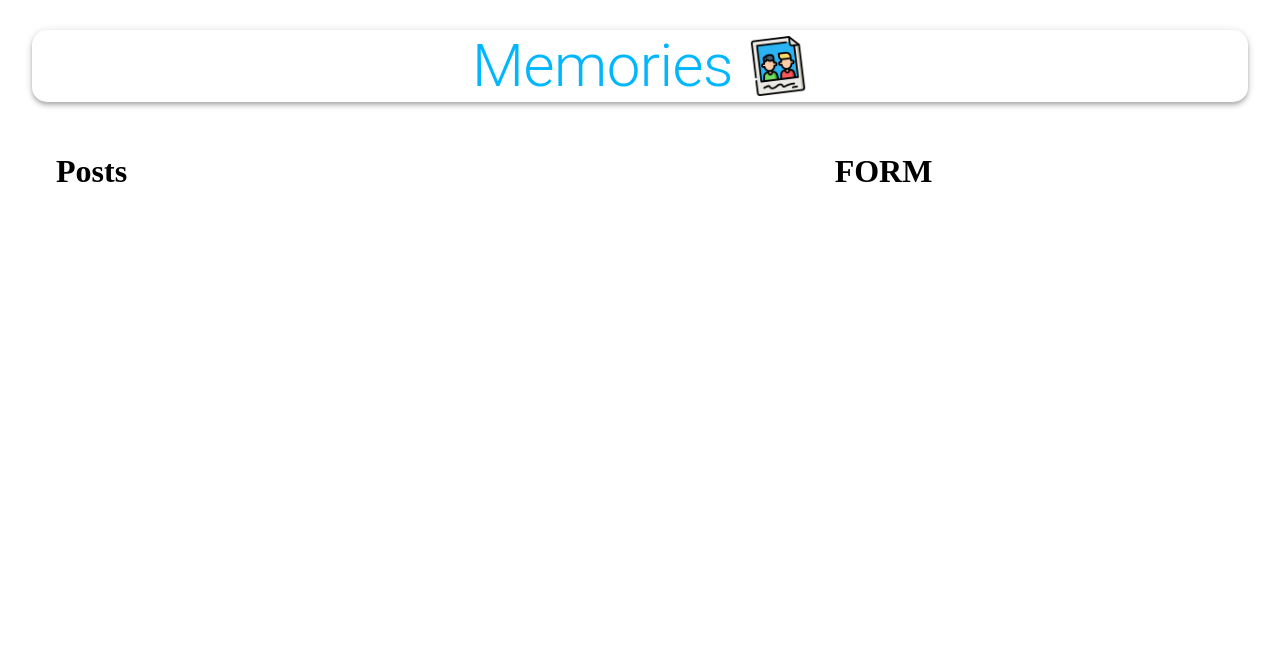
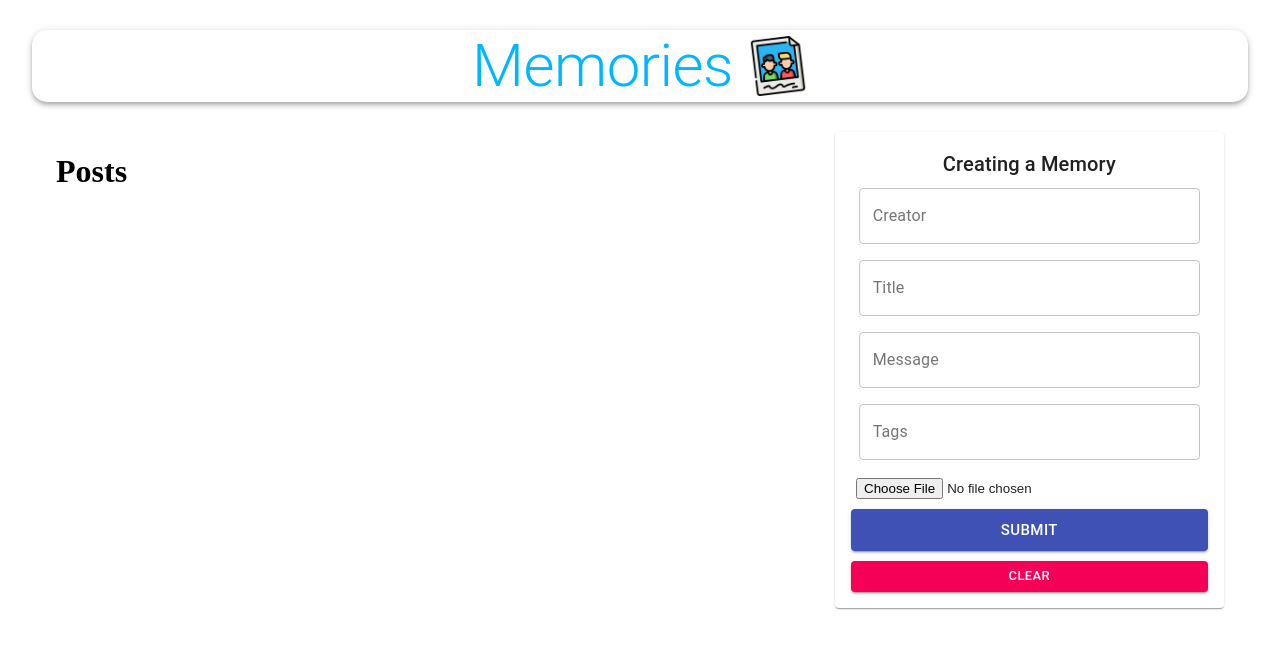
Before and after one commit to GuitherezDika/react_roject, a React (Create React App) app: page / in a window 1280 px wide. Shown: the top 648 px of the page. Built offline with nearby package versions, Linux system fonts and the light colour scheme; no server answers.

Commit message:
create post client

```diff
--- a/src/actions/posts.js
+++ b/src/actions/posts.js
@@ -13,3 +13,12 @@
 
     dispatch(action)
 }
+
+export const createPost = post => async dispatch => {
+    try {
+        const {data} = await api.createPost(post);
+        dispatch({type: 'CREATE', payload: data })
+    } catch (error) {
+        console.log(error);
+    }
+}
--- a/src/api/index.js
+++ b/src/api/index.js
@@ -3,3 +3,4 @@
  const url = `http://localhost:5000/posts`;
 
  export const fetchPosts = () => axios.get(url);
+ export const createPost = newPost => axios.post(url, newPost);
--- a/src/components/Forms/Form.js
+++ b/src/components/Forms/Form.js
@@ -1,9 +1,62 @@
-import React from "react";
+import React, { useState } from "react";
 import useStyles from './styles';
+import { Button, Paper, TextField, Typography } from "@material-ui/core";
+import FileBase from "react-file-base64";
+import { useDispatch } from "react-redux";
+import { createPost } from "../../actions/posts";
+
 const Form = () => {
-    const classes = useStyles()
+    const classes = useStyles();
+    const dispatch = useDispatch();
+
+    const [postData, setPostData] = useState({
+        creator: '', title: '', message: '', tags: '', selectedFile: ''
+    })
+    const handleSubmit = e => {
+        e.preventDefault(); // ngehindari untuk refresh saat di klik
+        dispatch(createPost(postData))
+    };
+    const clear = () => {};
+
     return (
-        <h1>FORM</h1>
+        <Paper className={classes.paper}>
+            <form autoComplete="off" noValidate
+            className={`${classes.root} ${classes.form}`} onSubmit={handleSubmit}>
+                <Typography variant="h6" >Creating a Memory</Typography>
+                <TextField name="creator" variant="outlined" label="Creator" fullWidth
+                    value={postData.creator}
+                    onChange={e => setPostData({ ...postData, creator: e.target.value})}
+                />
+                <TextField name="title" variant="outlined" label="Title" fullWidth
+                    value={postData.title}
+                    onChange={e => setPostData({ ...postData, title: e.target.value})}
+                />
+                <TextField name="message" variant="outlined" label="Message" fullWidth
+                    value={postData.message}
+                    onChange={e => setPostData({ ...postData, message: e.target.value})}
+                />
+                <TextField name="tags" variant="outlined" label="Tags" fullWidth
+                    value={postData.tags}
+                    onChange={e => setPostData({ ...postData, tags: e.target.value})}
+                />
+                <div className={classes.fileInput}>
+                    <FileBase
+                        type='file'
+                        multiple={false}
+                        onDone={({ base64 }) => setPostData({ ...postData, selectedFile: base64 })}
+                    />
+                </div>
+                <Button
+                 className={classes.buttonSubmit}
+                 variant="contained"
+                color="primary" size="large"
+                type="submit" fullWidth>Submit</Button>
+                <Button
+                    variant="contained"
+                    color="secondary" size="small"
+                    onClick={clear} fullWidth>Clear</Button>
+            </form>
+        </Paper>
     )
 }
 
--- a/src/reducers/posts.js
+++ b/src/reducers/posts.js
@@ -3,7 +3,7 @@
         case "FETCH_ALL":
             return action.payload;
         case "CREATE":
-            return posts;
+            return [ ...posts, action.payload];
         default:
             return null;
     }
```
Also changed, not shown: src/components/Posts/Posts.js (+5 -4 lines).
